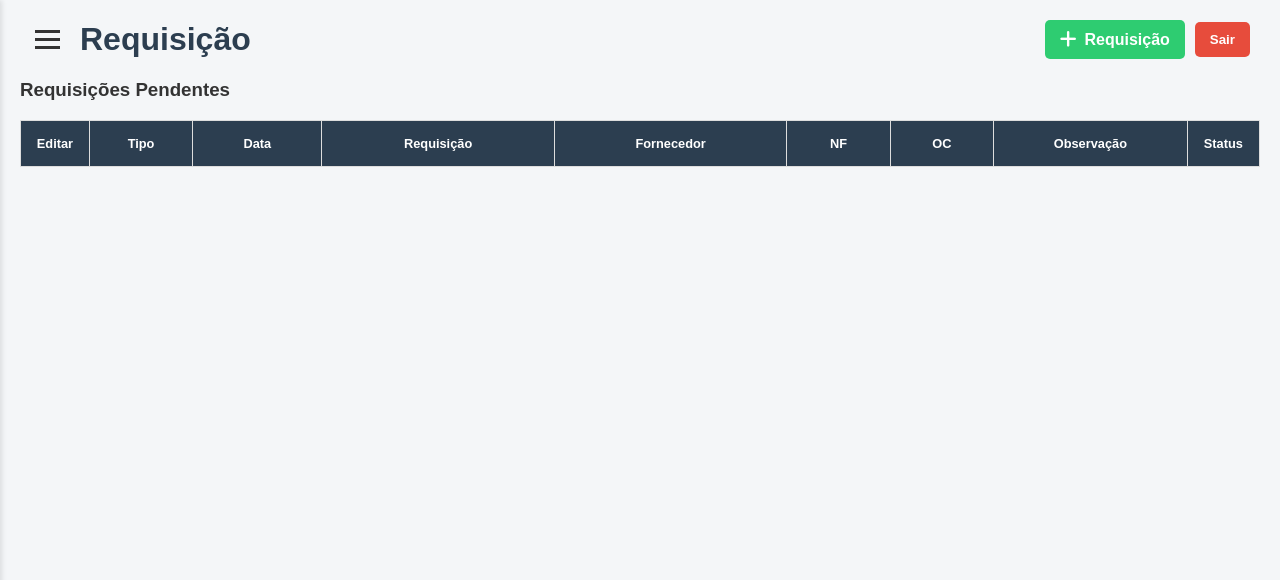
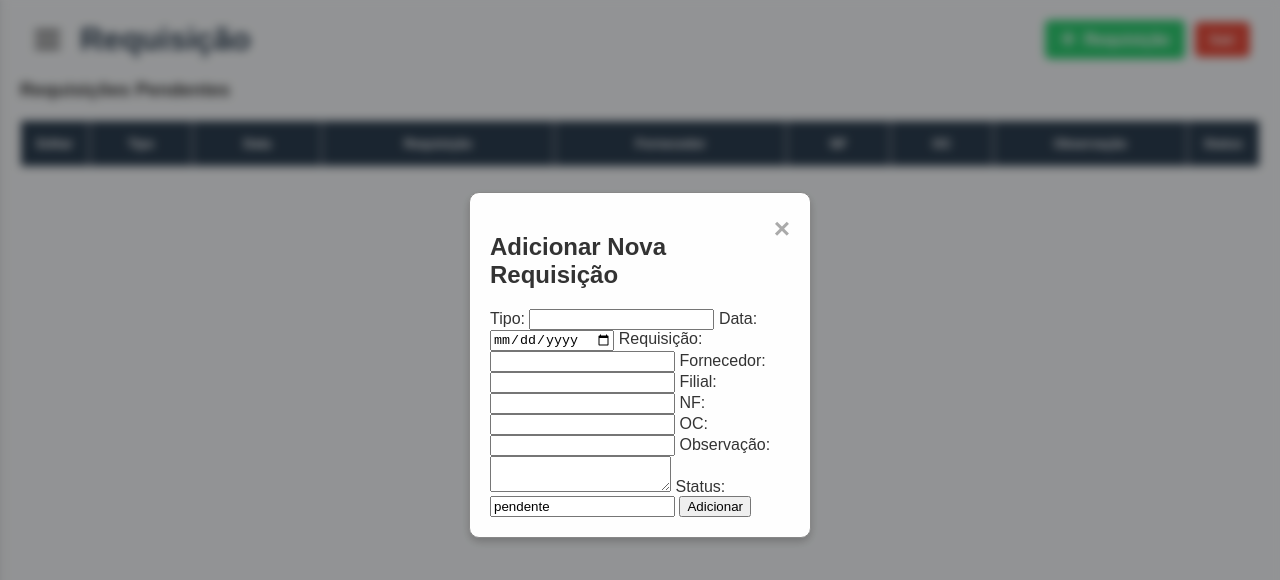
Before and after one commit to Marquezzitto/sistema-de-compras, a website: page requisicao.html in a window 1280 px wide. Both pictures are taken after a click on the button "Requisição". Drawn offline with Linux system fonts and the light colour scheme; no server answers.

Commit message:
Add files via upload

```diff
--- a/requisicao.html
+++ b/requisicao.html
@@ -100,6 +100,44 @@
         </main>
     </div>
     <div id="notification-container" class="notification-container"></div>
+
+    <div id="requisicao-modal" class="modal">
+        <div class="modal-content">
+            <span class="close-btn">&times;</span>
+            <h2>Adicionar Nova Requisição</h2>
+            <form id="requisicao-form">
+                <label for="requisicao-tipo">Tipo:</label>
+                <input type="text" id="requisicao-tipo" name="tipo" required>
+
+                <label for="requisicao-data">Data:</label>
+                <input type="date" id="requisicao-data" name="data" required>
+
+                <label for="requisicao-descricao">Requisição:</label>
+                <input type="text" id="requisicao-descricao" name="requisicao" required>
+
+                <label for="requisicao-fornecedor">Fornecedor:</label>
+                <input type="text" id="requisicao-fornecedor" name="fornecedor">
+
+                <label for="requisicao-filial">Filial:</label>
+                <input type="text" id="requisicao-filial" name="filial">
+
+                <label for="requisicao-nf">NF:</label>
+                <input type="text" id="requisicao-nf" name="nf">
+
+                <label for="requisicao-oc">OC:</label>
+                <input type="text" id="requisicao-oc" name="oc">
+
+                <label for="requisicao-observacao">Observação:</label>
+                <textarea id="requisicao-observacao" name="observacao"></textarea>
+
+                <label for="requisicao-status">Status:</label>
+                <input type="text" id="requisicao-status" name="status" value="pendente" required>
+
+                <button type="submit" id="add-requisicao-submit-btn">Adicionar</button>
+            </form>
+        </div>
+    </div>
+
     <script src="script.js"></script>
 </body>
 </html>
```
Also changed, not shown: contratos.html (+29 -0 lines).
